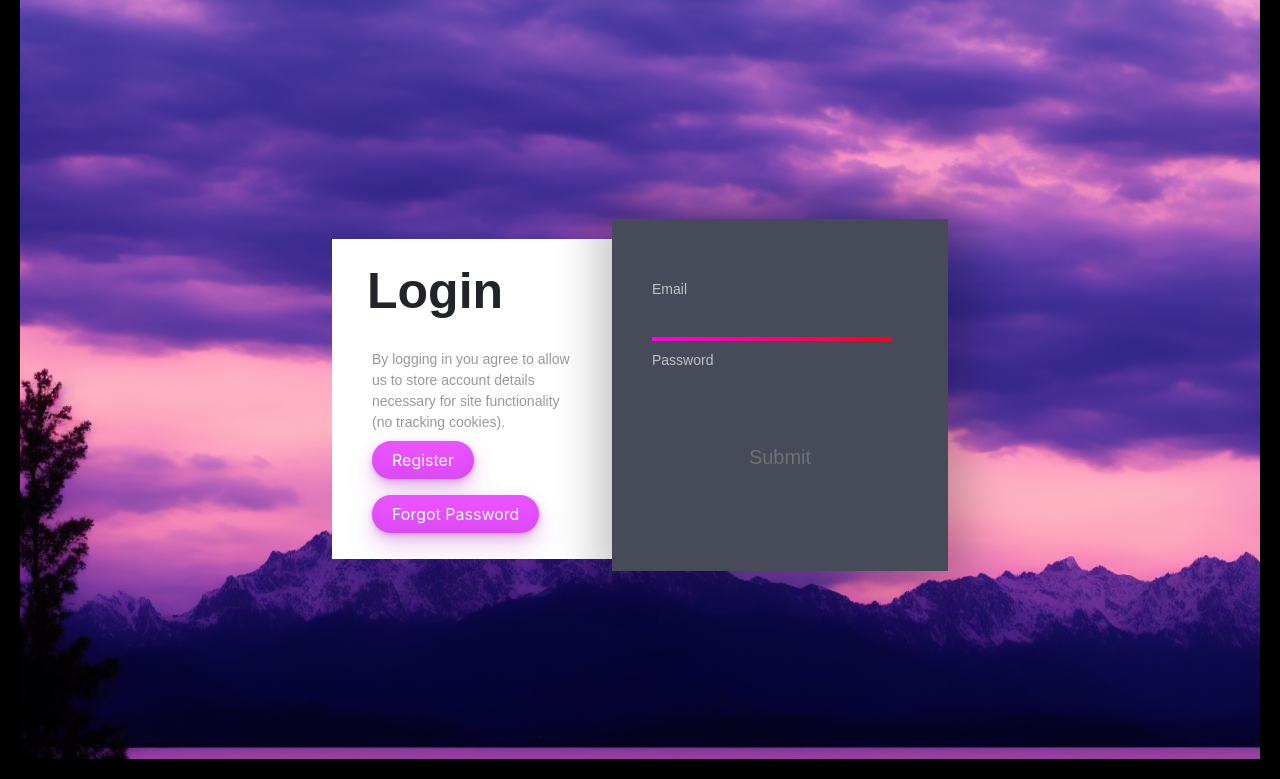
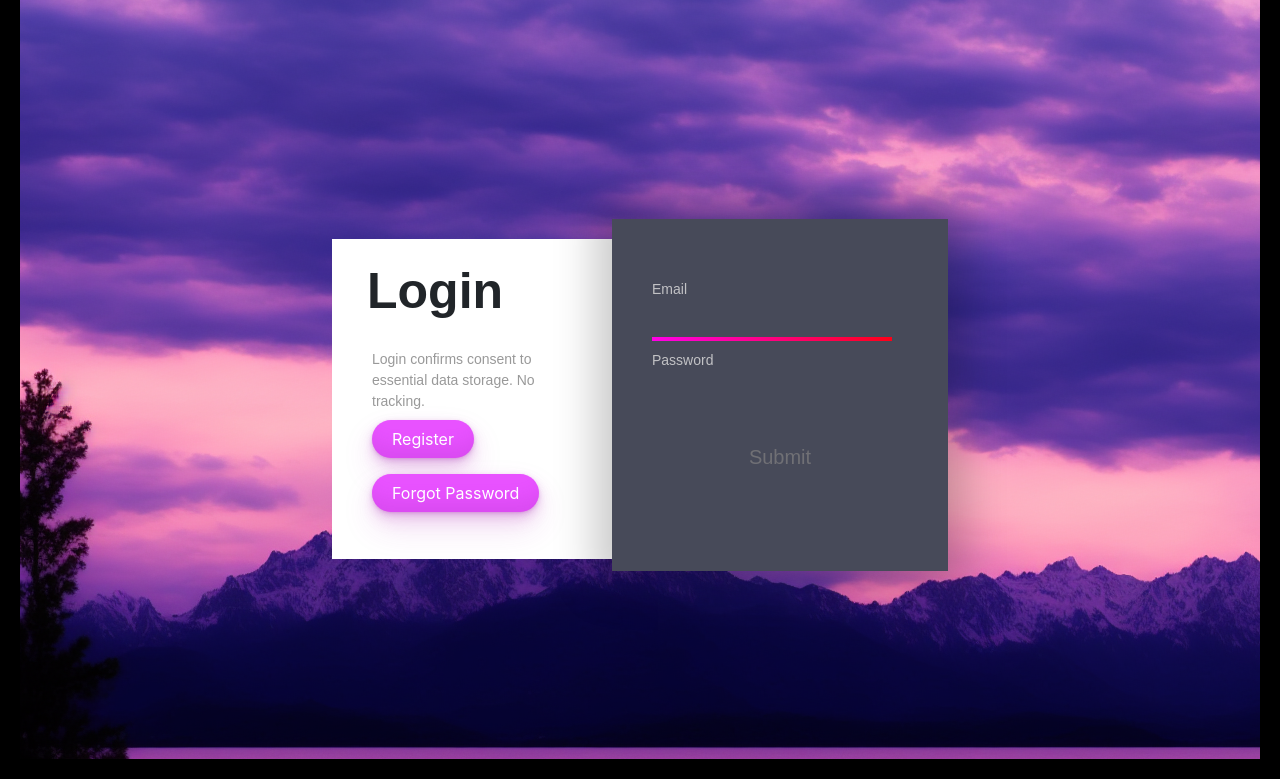
Before and after one commit to godshiva/eslquickreads, a Flask app: page / in a window 1280 px wide. Shown: the part 21-800 px from the top of the page. Run offline with Flask 2, Linux system fonts and the light colour scheme; some web fonts are replaced.

Commit message:
Make GDPR compliance text more concise
- Updated consent text in login and registration pages
- Shortened from verbose explanation to minimal clear statement
- Maintained essential GDPR compliance information
- No functional changes

🤖 Generated with Claude Code
Co-Authored-By: Claude <noreply@anthropic.com>

```diff
--- a/eslquickreads/templates/login.html
+++ b/eslquickreads/templates/login.html
@@ -176,7 +176,7 @@
         <div class="left">
           <div class="login">Login</div>
           <div class="eula">
-            By logging in you agree to allow us to store account details necessary for site functionality (no tracking cookies).
+            Login confirms consent to essential data storage. No tracking.
             <div class="d-grid gap-2 mx-auto mt-2 mb-4">
               <a class="button-33" href="{{url_for('register')}}">Register</a>
               <a class="button-33 mt-2" href="{{url_for('send_reset_password')}}">Forgot Password</a>
--- a/eslquickreads/templates/register.html
+++ b/eslquickreads/templates/register.html
@@ -173,7 +173,7 @@
         <div class="left">
           <div class="login">Register</div>
           <div class="eula">
-            By logging in you agree to allow us to store account details necessary for site functionality (no tracking cookies).
+            Registration confirms consent to essential data storage. No tracking.
             <div class="d-grid gap-2 mx-auto mt-2 mb-4">
               <a class="button-33" href="{{url_for('login')}}">Login</a>
             </div>
```
